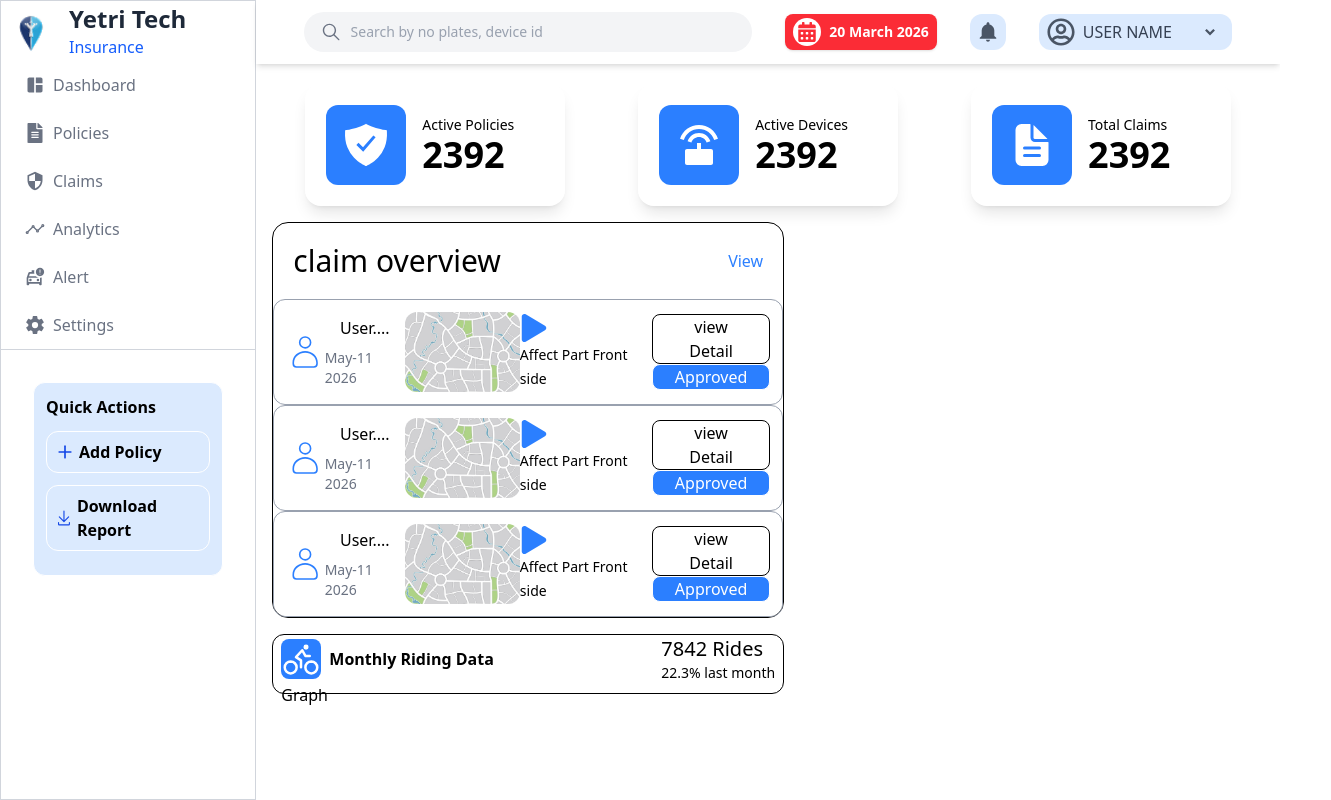
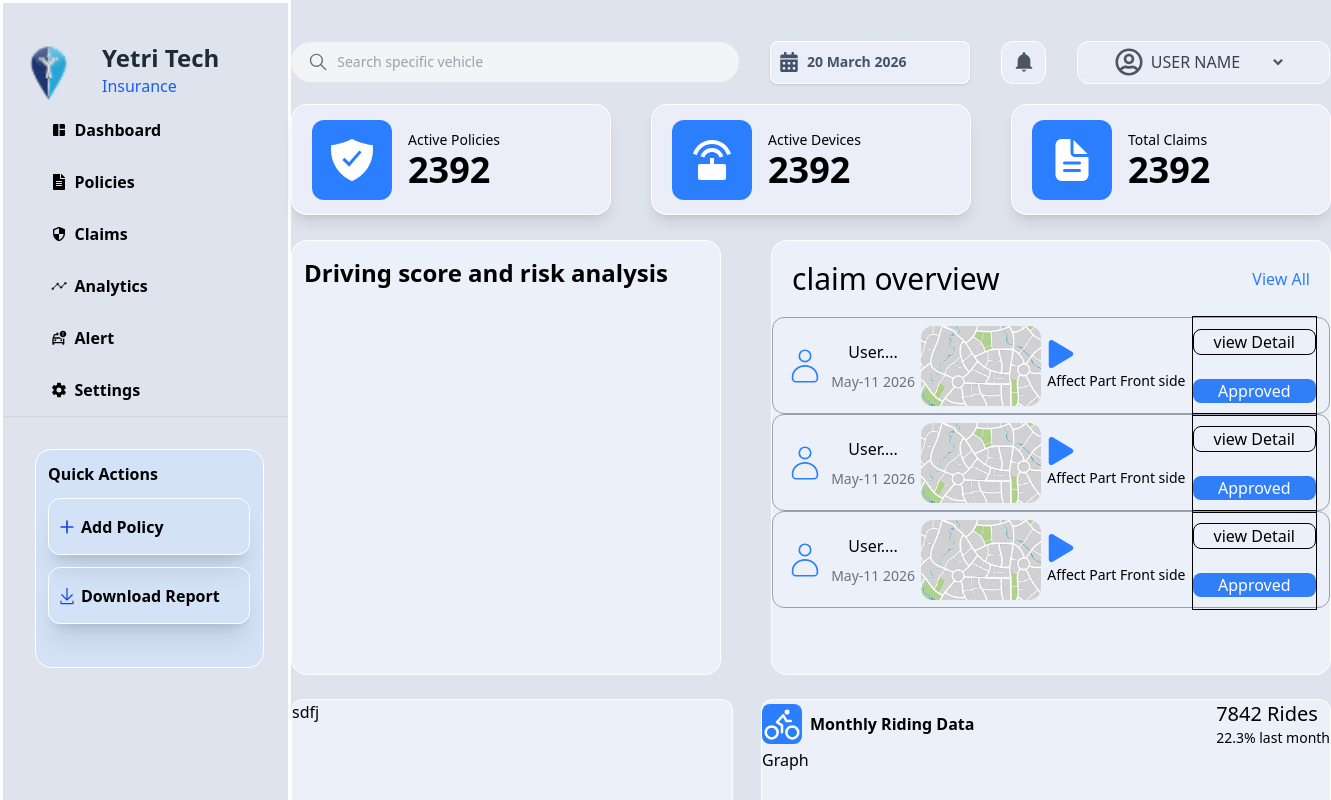
Before and after one commit to blackbuckgroupoftechnology/Ourpage, a Next.js app: page / in a window 1280 px wide. Shown: the top 800 px of the page, 1331 px wide, since content can reach past the window. Built offline with nearby package versions, Linux system fonts and the light colour scheme.

Commit message:
UI updated

```diff
--- a/app/layout.tsx
+++ b/app/layout.tsx
@@ -27,16 +27,18 @@ export default function RootLayout({
   return (
     <html
       lang="en"
-      className={`${geistSans.variable} ${geistMono.variable} h-full antialiased`}
+      className={`${geistSans.variable} bg-[#DFE3ED] ${geistMono.variable} h-full antialiased`}
     >
       <body className="flex   min-h-full">
         <SideNav />
-        <div className=" w-full flex flex-col">
-        <Navbar />
+        <div className=" w-full flex flex-col items-center">
+          <div className="w-[1040px]">
+            <Navbar />
 
-          <div className="w-1/6">
+            <div className="w-1/6">
+            </div>
+            {children}
           </div>
-          {children}
         </div>
       </body>
     </html>
--- a/app/page.tsx
+++ b/app/page.tsx
@@ -4,14 +4,22 @@ import GenTelematics from "@/components/GenTelematics";
 import DriverScoreCard from "@/components/DriverScoreCard";
 import ClaimOverview from "@/components/ClaimOverview";
 import MonthlyData from "@/components/MonthlyData";
+import ScoreAnalysis from "@/components/ScoreAnalysis";
+import HardBraking from "@/components/HardBraking";
 
 export default function Home() {
   return (
-    <div className="w-full items-center font-sans ">
+    <div className="w-full bg-[#DFE3ED]  items-center font-sans ">
       <GenTelematics />
       {/* <DriverScoreCard /> */}
-      <ClaimOverview />
-      <MonthlyData />
+      <div className=" mt-6 flex justify-between">
+        <DriverScoreCard />
+        <ClaimOverview />
+      </div>
+      <div className="mt-6 flex justify-between">
+        <HardBraking />
+        <MonthlyData />
+      </div>
     </div>
   );
 }
--- a/components/ClaimOverview.tsx
+++ b/components/ClaimOverview.tsx
@@ -8,14 +8,14 @@ import { FaPlay } from "react-icons/fa";
 
 const ClaimOverview = () => {
     return (
-        <div className='m-4 border w-1/2 rounded-2xl'>
+        <div className='border w-[560px] h-[435px] border-[#FFFFFFE8] bg-[#ECF0F9] rounded-2xl'>
             <div className='flex p-5  justify-between  items-center'>
-            <h1 className='text-3xl'>claim overview</h1>
-            <p className='text-blue-500'>View</p>
+                <h1 className='text-3xl'>claim overview</h1>
+                <p className='text-blue-500'>View All</p>
             </div>
             {[1, 2, 3].map((item, index) => {
                 return (
-                    <div key={index} className='border border-gray-400 rounded-xl p-3 flex justify-between items-center'>
+                    <div key={index} className='border border-gray-400 rounded-xl h-[97px] p-3 flex justify-between items-center'>
                         <CiUser className='text-blue-500 w-10 h-10' />
                         <div className=' flex flex-col gap-2 items-center justify-center'>
                             <h1>User....</h1>
@@ -28,14 +28,14 @@ const ClaimOverview = () => {
                             <FaPlay className='text-blue-500 w-7 h-7' />
                             <span className='text-sm'>Affect Part Front side</span>
                         </div>
-                        <div>
+                        <div className='border h-[100px] flex flex-col justify-center items-center'>
                             <button className='w-full px-5 border rounded-lg'>view Detail</button><br />
-                            <button className='w-full px-5 border bg-blue-500 text-white rounded-lg'>Approved</button>
+                            <button className='w-full px-5 bg-[#317FF8] text-white rounded-lg'>Approved</button>
                         </div>
                     </div>
                 )
             })}
-    </div>
+        </div>
     )
 }
 
--- a/components/DriverScoreCard.tsx
+++ b/components/DriverScoreCard.tsx
@@ -4,7 +4,11 @@ import React from 'react'
 
 const DriverScoreCard = () => {
   return (
-    <div>DriverScoreCard</div>
+    <div className='border border-[#FFFFFFE8] bg-[#ECF0F9] w-[430px] h-[435px] rounded-2xl  '>
+      <div className='px-3 text-2xl font-semibold pt-4'>
+      Driving score and risk analysis
+      </div>
+    </div>
   )
 }
 
--- a/components/GenTelematics.tsx
+++ b/components/GenTelematics.tsx
@@ -25,19 +25,17 @@ const TelData = [
 
 const GenTelematics = () => {
     return (
-        <div className="mt-5 w-full flex justify-evenly flex-wrap gap-6">
+        <div className="mt-5 w-[1040px] h-[112px] flex justify-between flex-wrap">
             {TelData.map((item, index) => {
                 const Icon = item.image;
 
                 return (
                     <div
                         key={index}
-                        className="flex items-center gap-4 w-[260px] p-5 rounded-2xl
-                                   bg-white/5 backdrop-blur-md
-                                   border border-white/10
-                                   shadow-lg hover:shadow-xl
-                                   transition-all duration-300
-                                   hover:-translate-y-1 cursor-pointer"
+                        className="flex items-center gap-4 w-[320px] h-[111px] p-5 rounded-2xl
+                                   bg-[#EEF1FACC] backdrop-blur-md
+                                   border  border-[#FFFFFFE8]
+                                   shadow-lg cursor-pointer"
                     >
                         {/* Icon */}
                         <div className="bg-blue-500 p-4 rounded-xl text-black text-2xl">
--- /dev/null
+++ b/components/HardBraking.tsx
@@ -0,0 +1,11 @@
+import React from 'react'
+
+const HardBraking = () => {
+  return (
+    <div className='w-[442px] h-[230px] border border-[#FFFFFFE8] bg-[#ECF0F9] rounded-xl '>
+sdfj
+    </div>
+  )
+}
+
+export default HardBraking
--- a/components/MonthlyData.tsx
+++ b/components/MonthlyData.tsx
@@ -5,7 +5,7 @@ import { IoBicycleOutline } from "react-icons/io5";
 
 const MonthlyData = () => {
     return (
-        <div className='m-4 px-2 w-1/2 h-15 rounded-xl border'>
+        <div className='w-[570px] h-[230px] border-[#FFFFFFE8] bg-[#ECF0F9] rounded-xl border'>
             <div className='flex justify-between items-center '>
                 <div className=' gap-2 flex items-center'>
                     <div className='bg-blue-500 rounded-lg'>
--- a/components/Navbar.tsx
+++ b/components/Navbar.tsx
@@ -15,33 +15,28 @@ import yetriLogo from "@/public/yetriLogo.png";
 
 const Navbar = () => {
   return (
-    <nav className="w-full shadow-md px-6 md:px-12 py-3 flex items-center justify-between">
-
-      {/* Logo */}
-
+    <nav className="w-[1039px] h-[44px] mt-10 flex items-center justify-between">
 
       {/* Search Bar */}
-      <motion.div className="flex items-center gap-2 bg-gray-100 px-4 py-2 rounded-full w-64 md:w-112 transition-all duration-300 hover:shadow-md">
+      <motion.div className="flex items-center gap-2 bg-gray-100 px-4 py-2 rounded-full w-[446px] md:w-112 transition-all duration-300 hover:shadow-md">
         <IoIosSearch className="text-gray-500 w-6 h-6" />
         <input
           type="text"
-          placeholder="Search by no plates, device id"
+          placeholder="Search specific vehicle"
           className="bg-transparent outline-none w-full text-gray-700 placeholder-gray-400 text-sm"
         />
       </motion.div>
 
         {/* Risk HeatMaps */}
-        <motion.div className="flex items-center gap-2 bg-red-500 text-white font-semibold px-2 py-1 rounded-lg shadow-sm cursor-pointer hover:bg-red-600 transition-colors duration-300">
-          <div className="w-7 h-7 flex justify-center items-center bg-white rounded-full">
-            <FaCalendarAlt className="w-5 h-5 text-red-500" />
-          </div>
-          <span className='text-sm'>20 March 2026</span>
+        <motion.div className=" w-[200px] h-[43px] border border-[#FFFFFFE8] flex items-center gap-2 bg-[#EEF1FACC] text-white font-semibold px-2 py-1 rounded-lg shadow-sm cursor-pointer ">
+            <FaCalendarAlt className="w-5 h-5 text-[#43536B]" />
+          <span className='text-sm text-[#43536B]'>20 March 2026</span>
         </motion.div>
-        <div className=' w-9 h-9 rounded-xl flex justify-center items-center bg-blue-100'>
+        <div className=' w-[45px] h-[43px] rounded-xl border border-white rounded-xl bg-[#EEF1FACC] flex justify-center items-center'>
           <IoMdNotifications className="w-6 h-6 text-gray-600 cursor-pointer hover:text-gray-800 transition-colors duration-300" />
         </div>
         {/* Notifications & User */}
-        <div className="px-2 h-9   rounded-xl bg-blue-100 flex items-center gap-6">
+        <div className="px-2 w-[253px] h-[43px]   border border-white rounded-xl bg-[#EEF1FACC] flex  justify-center items-center gap-6">
 
           <motion.div className="flex items-center gap-2 cursor-pointer hover:underline">
             <FaRegUserCircle className="w-7 h-7 text-gray-600" />
--- /dev/null
+++ b/components/ScoreAnalysis.tsx
@@ -0,0 +1,11 @@
+import React from 'react'
+
+const ScoreAnalysis = () => {
+  return (
+    <div className='border w-[430px] h-[435px] rounded-2xl  '>
+hisd f
+    </div>
+  )
+}
+
+export default ScoreAnalysis
--- a/components/SideNav.tsx
+++ b/components/SideNav.tsx
@@ -31,34 +31,36 @@ const itemList2 = [
 const SideNav = () => {
 
   return (
-    <div className='border w-1/4 border-gray-300 h-[100vh]'>
+    <div className='border-3 w-1/4 pt-8 border-white w-[291px]'>
       <div className='w-full border-b border-gray-300 '>
         <div className="flex items-center gap-2 cursor-pointer">
-          <Image src={yetriLogo} alt="YetriTechLogo" className="border w-15 h-15 object-contain" />
+          <Image src={yetriLogo} alt="YetriTechLogo" className="border w-[91px] h-[69px]  object-contain" />
           <div>
-            <h1 className="text-2xl text-blue-500 font-semibold text-gray-800">Yetri Tech</h1>
+            <h1 className="text-2xl text-blue-500 font-semibold text-gray-800 size-[32px] w-full">Yetri Tech</h1>
             <h1 className='text-blue-600'>Insurance</h1>
           </div>
         </div>
+        <div className='flex flex-col items-center'>
         {
           itemList.map((item, index) => {
             const Icon = item.image;
             return (
-              <div key={index} className='flex text-gray-500 items-center gap-2 px-6 p-3 hover:bg-gray-200 cursor-pointer'>
-                <Icon className="text-xl" />
+              <div key={index} className='flex w-[238px] h-[52px] text-black font-semibold rounded-3xl items-center gap-2 px-6 hover:bg-[#317FF8] hover:text-white cursor-pointer'>
+                <Icon className="" />
                 <span>{item.title}</span>
               </div>
             );
           })
         }
+        </div>
       </div>
-      <div className='m-8 border border-white p-3 bg-blue-100 font-bold rounded-xl'>
+      <div className='m-8 border w-[229px] h-[219px] border-white p-3 bg-[#D4E2F8] blur-[.1px] font-semibold rounded-2xl'>
         Quick Actions
         {
           itemList2.map((item, index) => {
             const Icon = item.image;
             return (
-              <div key={index} className='my-3 rounded-xl p-2 border border-white flex items-center gap-1 hover:bg-gray-200 cursor-pointer'>
+              <div key={index} className='my-3 rounded-xl p-2 w-[202px] h-[57px] shadow-xl border border-[#FFFFFFE8] flex items-center gap-1 hover:bg-gray-200 cursor-pointer'>
                 <Icon className="text-xl text-blue-700" />
                 <span>{item.title}</span>
               </div>
```
